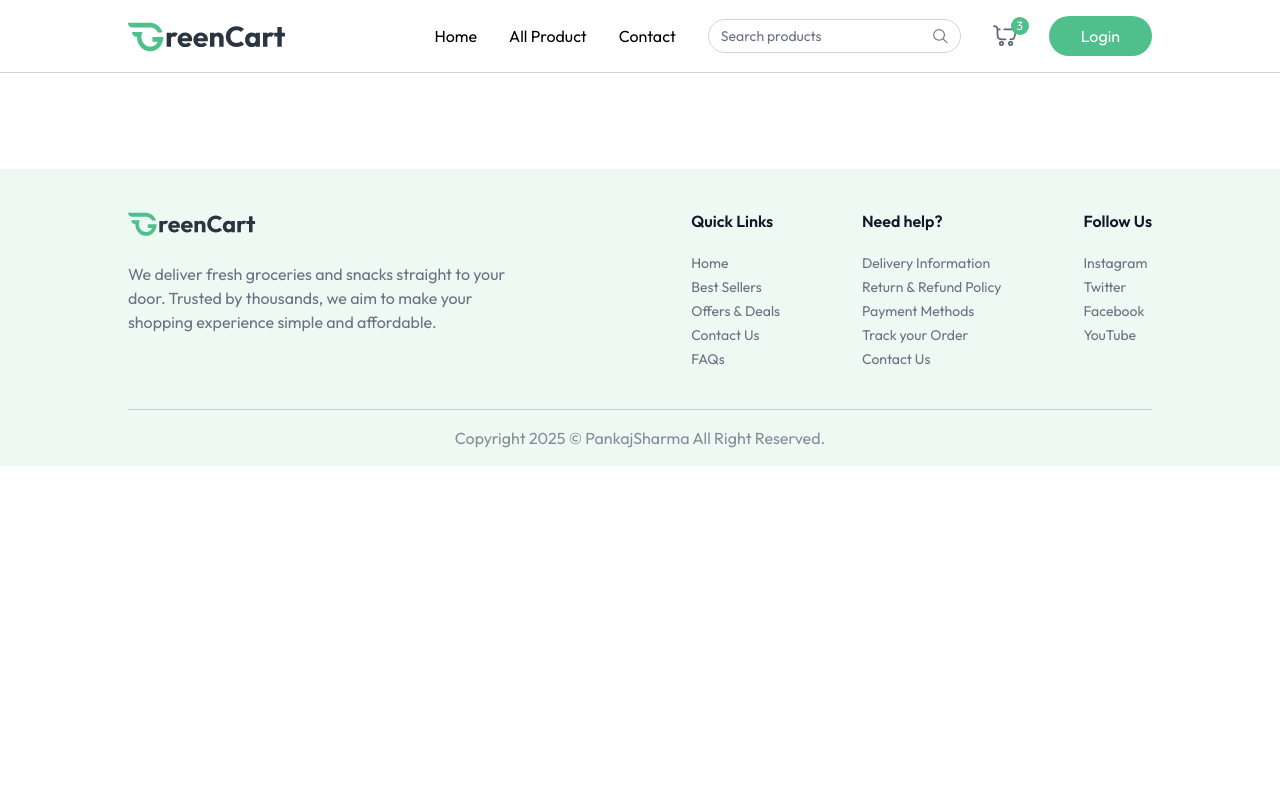
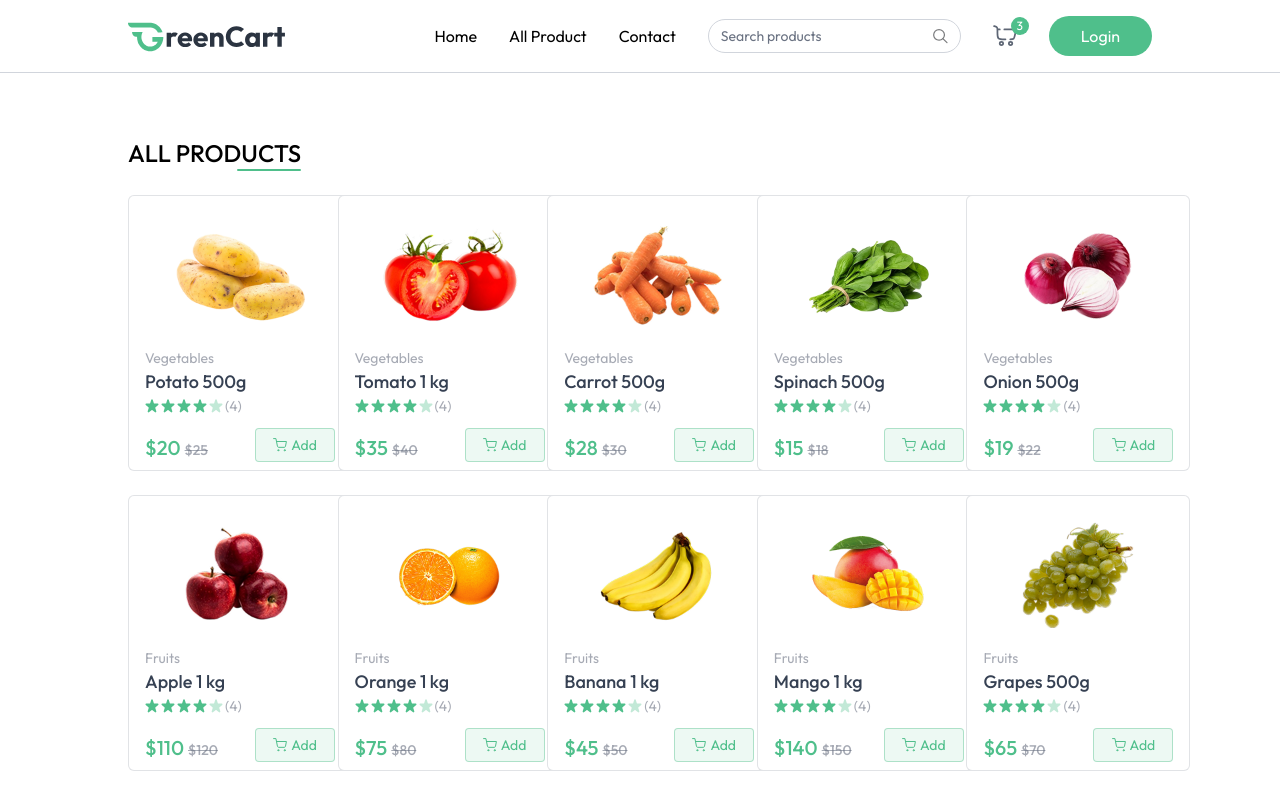
Before and after one commit to pankajsharma81/greencart, a React (Vite) app in the folder client/: page /products in a window 1280 px wide. Shown: the top 794 px of the page. Built offline with nearby package versions, Linux system fonts and the light colour scheme.

Commit message:
Add AllProducts page and integrate it into App

```diff
--- a/client/src/App.jsx
+++ b/client/src/App.jsx
@@ -6,6 +6,7 @@
 import Footer from "./components/Footer";
 import { useAppContext } from "./context/AppContext";
 import Login from "./components/Login";
+import AllProducts from "./pages/AllProducts";
 
 const App = () => {
   const isSellerPath = useLocation().pathname.includes("seller");
@@ -22,6 +23,7 @@
       >
         <Routes>
           <Route path="/" element={<Home />} />
+          <Route path="/products" element={<AllProducts />} />
         </Routes>
       </div>
       {!isSellerPath && <Footer />}
--- a/client/src/components/Login.jsx
+++ b/client/src/components/Login.jsx
@@ -2,17 +2,27 @@
 import { useAppContext } from "../context/AppContext";
 
 const Login = () => {
-  const { setShowUserLogin } = useAppContext();
+  const { setShowUserLogin, setUser } = useAppContext();
   const [state, setState] = React.useState("login");
   const [name, setName] = React.useState("");
   const [email, setEmail] = React.useState("");
   const [password, setPassword] = React.useState("");
+
+  const onSubmitHandler = async (e) => {
+    e.preventDefault();
+    setUser({
+      email: "test@pankajsharma.dev",
+      name: "PankajSharma",
+    });
+  };
+
   return (
     <div
       onClick={() => setShowUserLogin(false)}
       className="fixed top-0 bottom-0 left-0 right-0 z-30 flex items-center text-sm text-gray-600 bg-black/50"
     >
       <form
+        onSubmit={onSubmitHandler}
         onClick={(e) => e.stopPropagation()}
         className="flex flex-col gap-4 m-auto items-start p-8 py-12 w-80 sm:w-[352px] text-gray-500 rounded-lg shadow-xl border border-gray-200 bg-white"
       >
--- a/client/src/context/AppContext.jsx
+++ b/client/src/context/AppContext.jsx
@@ -15,6 +15,7 @@
   const [products, setProducts] = useState([]);
 
   const [cartItems, setCartItems] = useState({});
+  const [searchQuery, setSearchQuery] = useState({});
 
   // Fetch All Products
   const fetchProducts = async () => {
@@ -73,6 +74,8 @@
     updateCartItem,
     removeFromCart,
     cartItems,
+    searchQuery,
+    setSearchQuery
   };
   return <AppContext.Provider value={value}> {children} </AppContext.Provider>;
 };
--- /dev/null
+++ b/client/src/pages/AllProducts.jsx
@@ -0,0 +1,39 @@
+import React, { useEffect, useState } from "react";
+import { useAppContext } from "../context/AppContext";
+import ProductCard from "../components/ProductCard";
+
+const AllProducts = () => {
+  const { products, searchQuery } = useAppContext();
+  const [filteredProducts, setFilteredProducts] = useState([]);
+
+  useEffect(() => {
+    if (searchQuery.length > 0) {
+      setFilteredProducts(
+        products.filter((product) =>
+          product.name.toLowerCase().includes(searchQuery.toLowerCase())
+        )
+      );
+    } else {
+      setFilteredProducts(products);
+    }
+  }, [products, searchQuery]);
+
+  return (
+    <div className="mt-16 flex flex-col">
+      <div className="flex flex-col items-end w-max">
+        <p className="text-2xl font-medium uppercase">All products</p>
+        <div className="w-16 h-0.5 bg-primary rounded-full"></div>
+      </div>
+
+      <div className="grid grid-cols-2 sm:grid-cols-3 md:grid-cols-4 gap-3 md:gap-6 lg:grid-cols-5 mt-6">
+        {filteredProducts
+          .filter((product) => product.inStock)
+          .map((product, index) => (
+            <ProductCard key={index} product={product} />
+          ))}
+      </div>
+    </div>
+  );
+};
+
+export default AllProducts;
```
